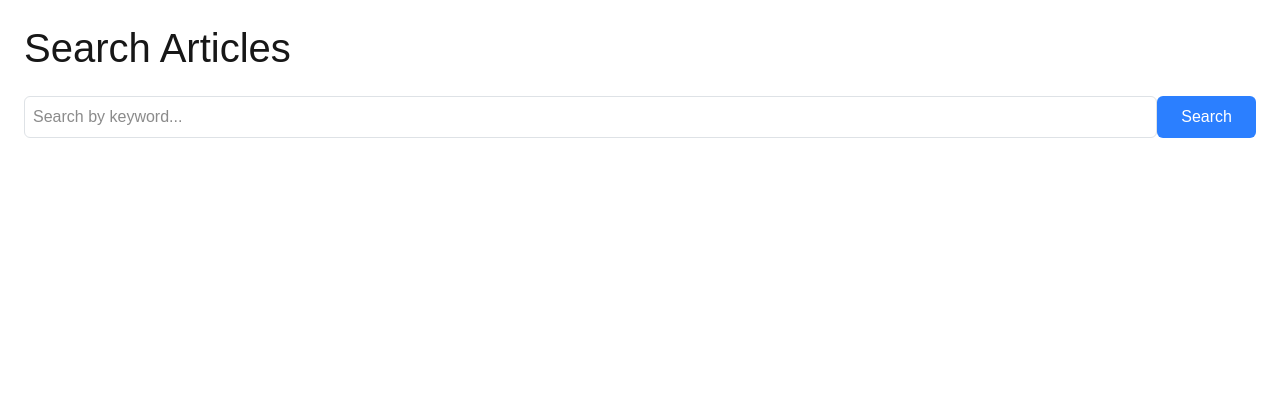
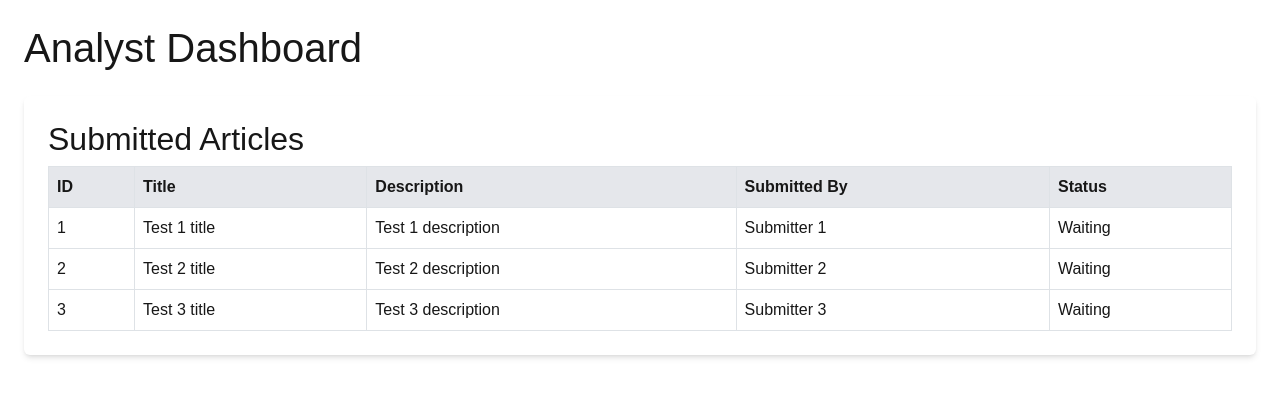
Before and after one commit to Dineth02/SPEED, a Next.js app in the folder main/frontend/: page / in a window 1280 px wide. Shown: the top 396 px of the page. Built offline with nearby package versions, Linux system fonts and the light colour scheme.

Commit message:
last update

```diff
--- a/main/frontend/src/app/page.tsx
+++ b/main/frontend/src/app/page.tsx
@@ -1,13 +1,13 @@
+'use client'
 import React from 'react';
-'use client'
-//import AnalystDashboard from "./analyst-dashboard";
-//import ModeratorDashboard from "./moderator-dashboard";
+import AnalystDashboard from "./analyst-dashboard";
+import ModeratorDashboard from "./moderator-dashboard";
 import UserSearch from "./user-search";
 export default function Home() {
     return (
         <main>
 
-            <UserSearch />
+            <AnalystDashboard />
         </main>
     );
 }
```
